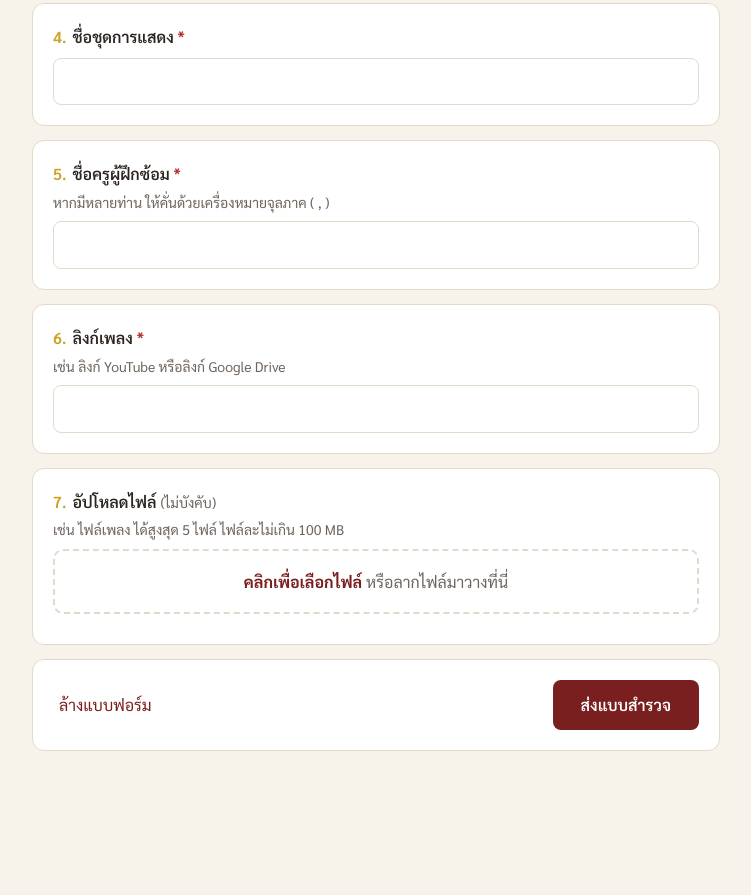
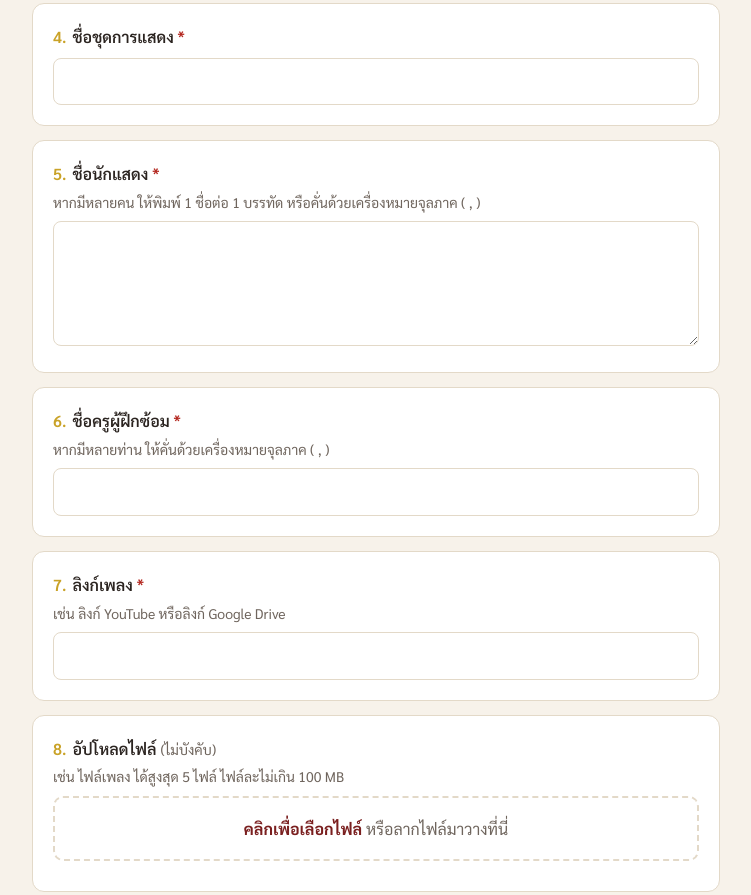
Before and after one commit to pdrweb-system/watpreedaramfest, a plain HTML site: page index.html in a window 1280 px wide. Shown: the part 677-1572 px from the top of the page, without its empty margins (264-1015 px from the left). Before the commit the page ends 1490 px from the top, so only its background shows below. Drawn offline with Linux system fonts and the light colour scheme.

Commit message:
Add ชื่อนักแสดง field after ชื่อชุดการแสดง (#7)
Form gets a required multi-line performers field (item 5; later items renumbered).
Apps Script now writes rows by header name and inserts any missing column
into an existing sheet, so older sheets gain the new column in place.


Claude-Session: https://claude.ai/code/session_018fT6XAdHCrtj4ZXJhXoF5a

Co-authored-by: Claude <noreply@anthropic.com>

```diff
--- a/index.html
+++ b/index.html
@@ -42,12 +42,13 @@
     .req { color: var(--err); }
     .opt { color: var(--muted); font-weight: 400; font-size: 14px; }
     .hint { color: var(--muted); font-size: 14px; margin: -4px 0 8px; }
-    input[type=text], input[type=url] {
+    input[type=text], input[type=url], textarea {
       width: 100%; padding: 10px 12px; font: inherit; color: inherit;
       border: 1px solid var(--line); border-radius: 8px; background: #fff;
     }
-    input:focus { outline: 2px solid var(--gold); border-color: var(--gold); }
-    .invalid input { border-color: var(--err); }
+    input:focus, textarea:focus { outline: 2px solid var(--gold); border-color: var(--gold); }
+    textarea { resize: vertical; min-height: 96px; }
+    .invalid input, .invalid textarea { border-color: var(--err); }
     .msg { color: var(--err); font-size: 14px; margin-top: 6px; display: none; }
     .invalid .msg { display: block; }
     .drop {
@@ -120,22 +121,29 @@
       <div class="msg">กรุณากรอกชื่อชุดการแสดง</div>
     </div>
 
+    <div class="card" data-field="performers">
+      <label class="q" for="performers"><span class="num">5.</span>ชื่อนักแสดง <span class="req">*</span></label>
+      <p class="hint">หากมีหลายคน ให้พิมพ์ 1 ชื่อต่อ 1 บรรทัด หรือคั่นด้วยเครื่องหมายจุลภาค ( , )</p>
+      <textarea id="performers" name="performers" rows="4" required maxlength="5000"></textarea>
+      <div class="msg">กรุณากรอกชื่อนักแสดง</div>
+    </div>
+
     <div class="card" data-field="trainer">
-      <label class="q" for="trainer"><span class="num">5.</span>ชื่อครูผู้ฝึกซ้อม <span class="req">*</span></label>
+      <label class="q" for="trainer"><span class="num">6.</span>ชื่อครูผู้ฝึกซ้อม <span class="req">*</span></label>
       <p class="hint">หากมีหลายท่าน ให้คั่นด้วยเครื่องหมายจุลภาค ( , )</p>
       <input type="text" id="trainer" name="trainer" required maxlength="500">
       <div class="msg">กรุณากรอกชื่อครูผู้ฝึกซ้อม</div>
     </div>
 
     <div class="card" data-field="musicLink">
-      <label class="q" for="musicLink"><span class="num">6.</span>ลิงก์เพลง <span class="req">*</span></label>
+      <label class="q" for="musicLink"><span class="num">7.</span>ลิงก์เพลง <span class="req">*</span></label>
       <p class="hint">เช่น ลิงก์ YouTube หรือลิงก์ Google Drive </p>
       <input type="text" id="musicLink" name="musicLink" required maxlength="1000">
       <div class="msg">กรุณากรอกลิงก์เพลง</div>
     </div>
 
     <div class="card" data-field="files">
-      <label class="q"><span class="num">7.</span>อัปโหลดไฟล์ <span class="opt">(ไม่บังคับ)</span></label>
+      <label class="q"><span class="num">8.</span>อัปโหลดไฟล์ <span class="opt">(ไม่บังคับ)</span></label>
       <p class="hint">เช่น ไฟล์เพลง ได้สูงสุด <span id="maxFilesText">5</span> ไฟล์ ไฟล์ละไม่เกิน <span id="maxFileMbText">100</span> MB</p>
       <div class="drop" id="drop" tabindex="0" role="button">
         <strong>คลิกเพื่อเลือกไฟล์</strong> หรือลากไฟล์มาวางที่นี่
@@ -267,6 +275,7 @@
       director: () => form.director.value.trim() !== '',
       level: () => form.level.value.trim() !== '',
       showName: () => form.showName.value.trim() !== '',
+      performers: () => form.performers.value.trim() !== '',
       trainer: () => form.trainer.value.trim() !== '',
       musicLink: () => form.musicLink.value.trim() !== ''
     };
@@ -278,7 +287,7 @@
     }
     if (firstBad) {
       firstBad.scrollIntoView({ behavior: 'smooth', block: 'center' });
-      const el = firstBad.querySelector('input');
+      const el = firstBad.querySelector('input, textarea');
       if (el) el.focus({ preventScroll: true });
     }
     return !firstBad;
@@ -317,6 +326,7 @@
         director: form.director.value.trim(),
         level: form.level.value.trim(),
         showName: form.showName.value.trim(),
+        performers: form.performers.value.trim(),
         trainer: form.trainer.value.trim(),
         musicLink: form.musicLink.value.trim(),
         website: form.website.value,
```
Also changed, not shown: 2 other files.
